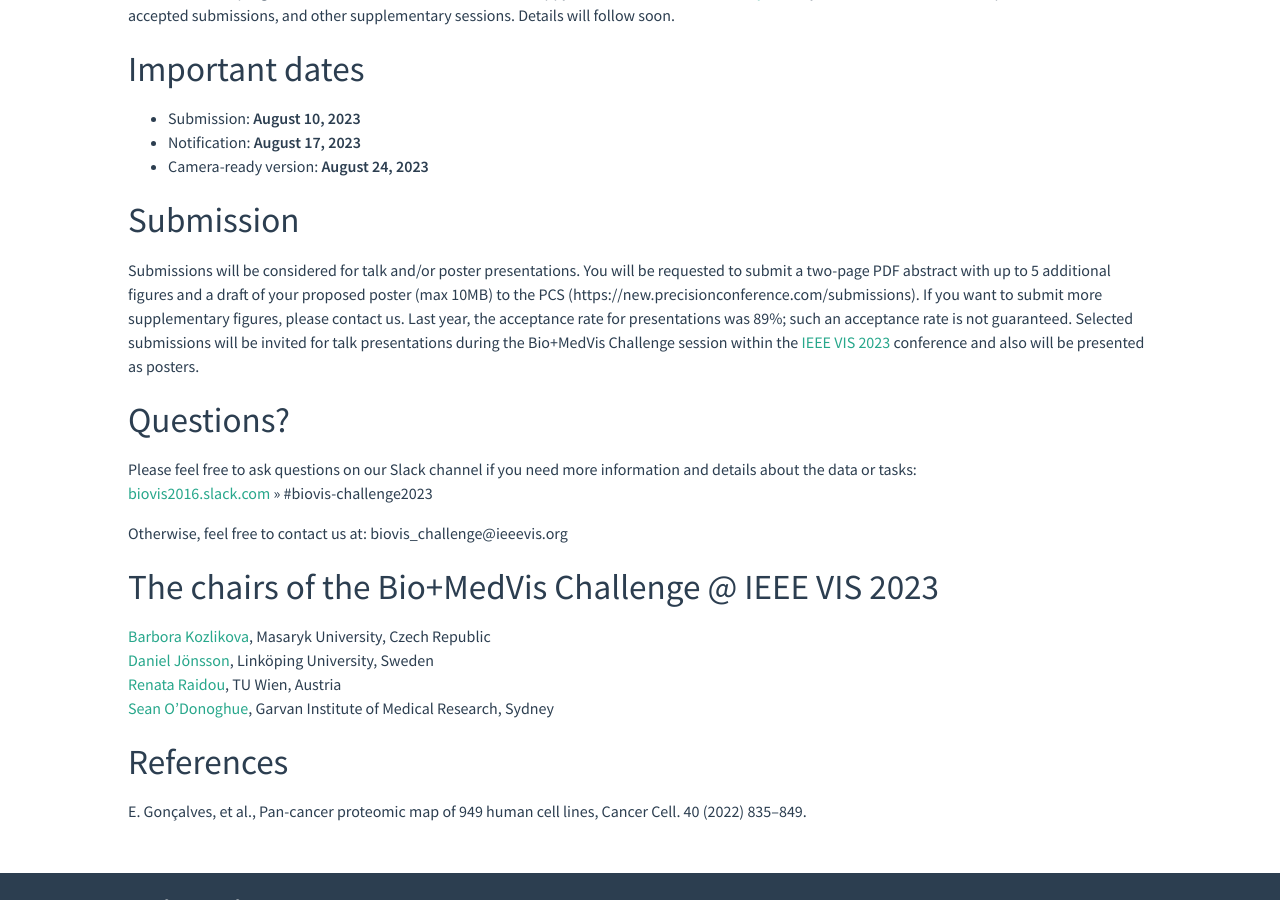
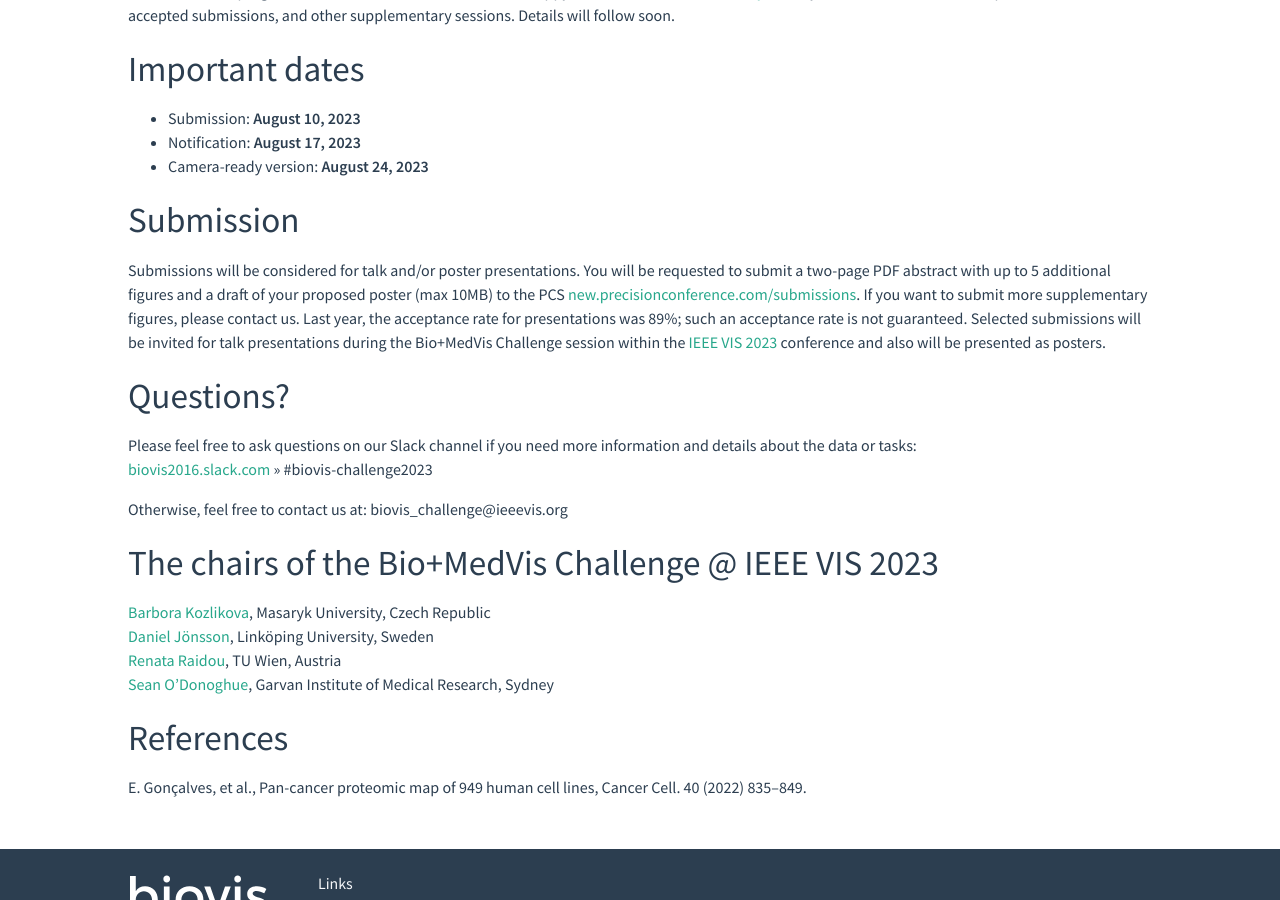
Before and after one commit to foreveremain/2024, a Jekyll site: the page built from biovis_challenge.md, in a window 1280 px wide and 900 px high, scrolled down 2829 px. Built offline with Jekyll 4.4.1, drawn with Linux system fonts in a browser that asks for light colours; some of the changed lines change nothing that is shown.

Commit message:
Update biovis_challenge.md
Corrected link to PCS

```diff
--- a/biovis_challenge.md
+++ b/biovis_challenge.md
@@ -137,7 +137,7 @@ sessions. Details will follow soon.
 
 Submissions will be considered for talk and/or poster presentations. You will be
 requested to submit a two-page PDF abstract with up to 5 additional figures
-and a draft of your proposed poster (max 10MB) to the PCS (https://new.precisionconference.com/submissions). If you want to submit more supplementary figures, please contact us.
+and a draft of your proposed poster (max 10MB) to the PCS [new.precisionconference.com/submissions](https://new.precisionconference.com/submissions). If you want to submit more supplementary figures, please contact us.
 Last year, the acceptance rate for presentations was 89%; such
 an acceptance rate is not guaranteed. Selected submissions will be invited for
 talk presentations during the Bio+MedVis Challenge session within the [IEEE VIS
```
